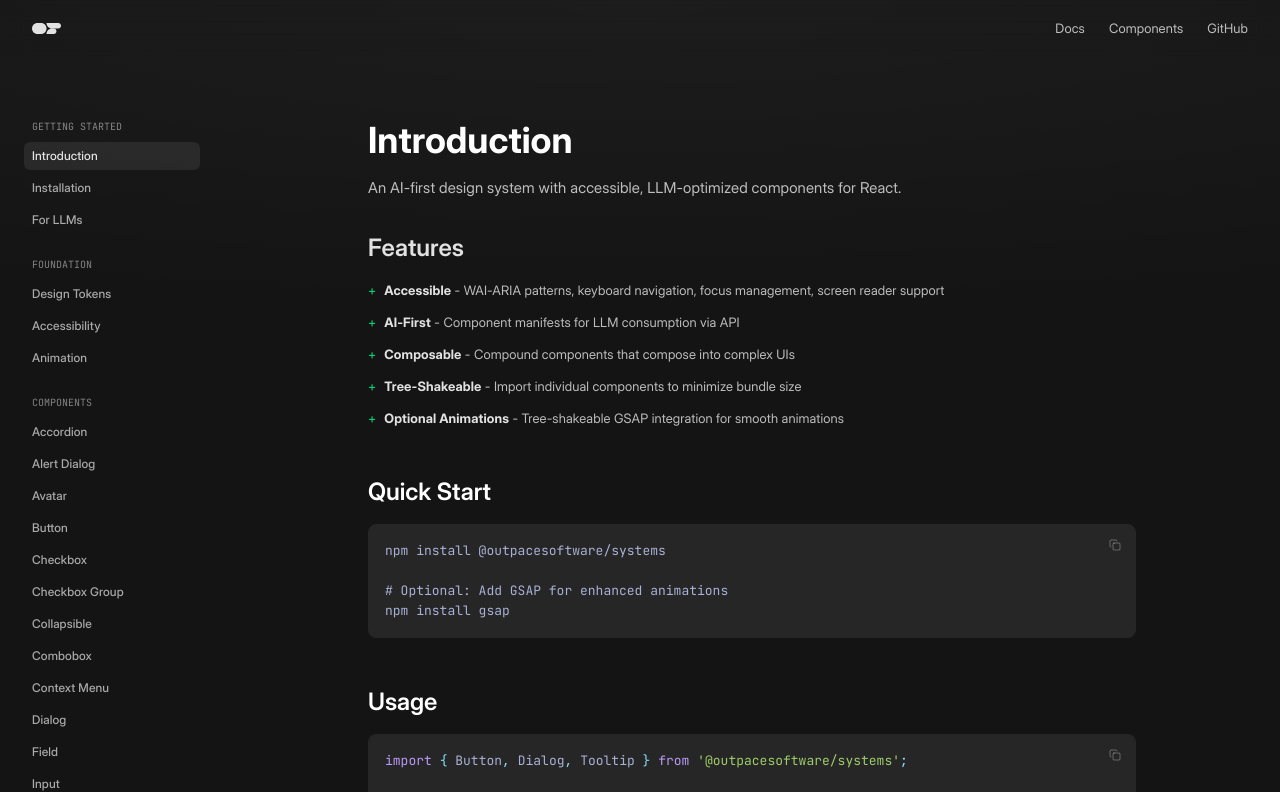
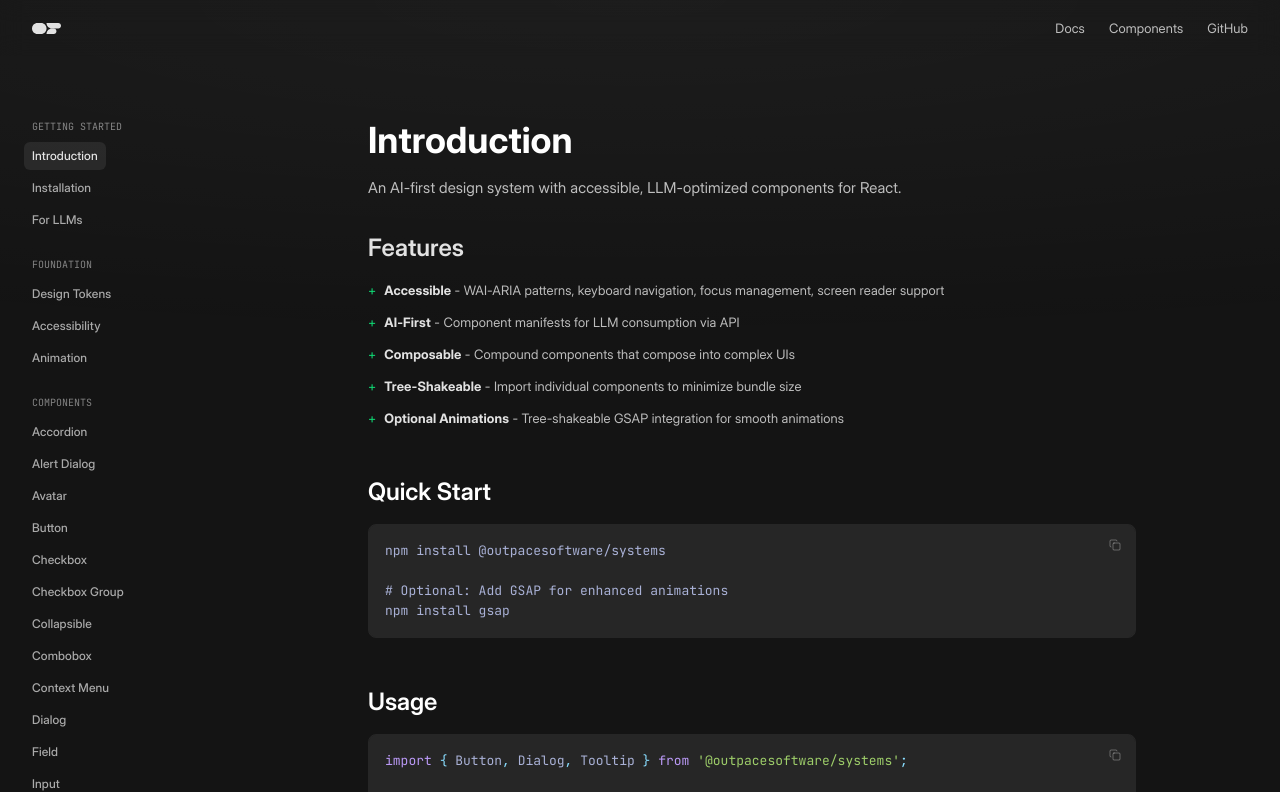
Before and after one commit to outpacesoftware/systems, a Next.js app: page /docs in a window 1280 px wide. Shown: the top 792 px of the page. Built offline with nearby package versions, Linux system fonts and the light colour scheme.

Commit message:
style: nav item width fits content

```diff
--- a/components/docs/Sidebar.tsx
+++ b/components/docs/Sidebar.tsx
@@ -116,7 +116,7 @@ export function Sidebar({ mobileOpen, onClose }: SidebarProps) {
 											<Link
 												href={item.href}
 												onClick={onClose}
-												className={`block py-1 px-2 -mx-2 rounded-md text-[12px] leading-[20px] tracking-[0.12px] font-medium transition-colors ${
+												className={`inline-block py-1 px-2 -mx-2 rounded-md text-[12px] leading-[20px] tracking-[0.12px] font-medium transition-colors ${
 													isActive
 														? "text-white/88 bg-white/8"
 														: "text-white/64 hover:text-white/88"
```
